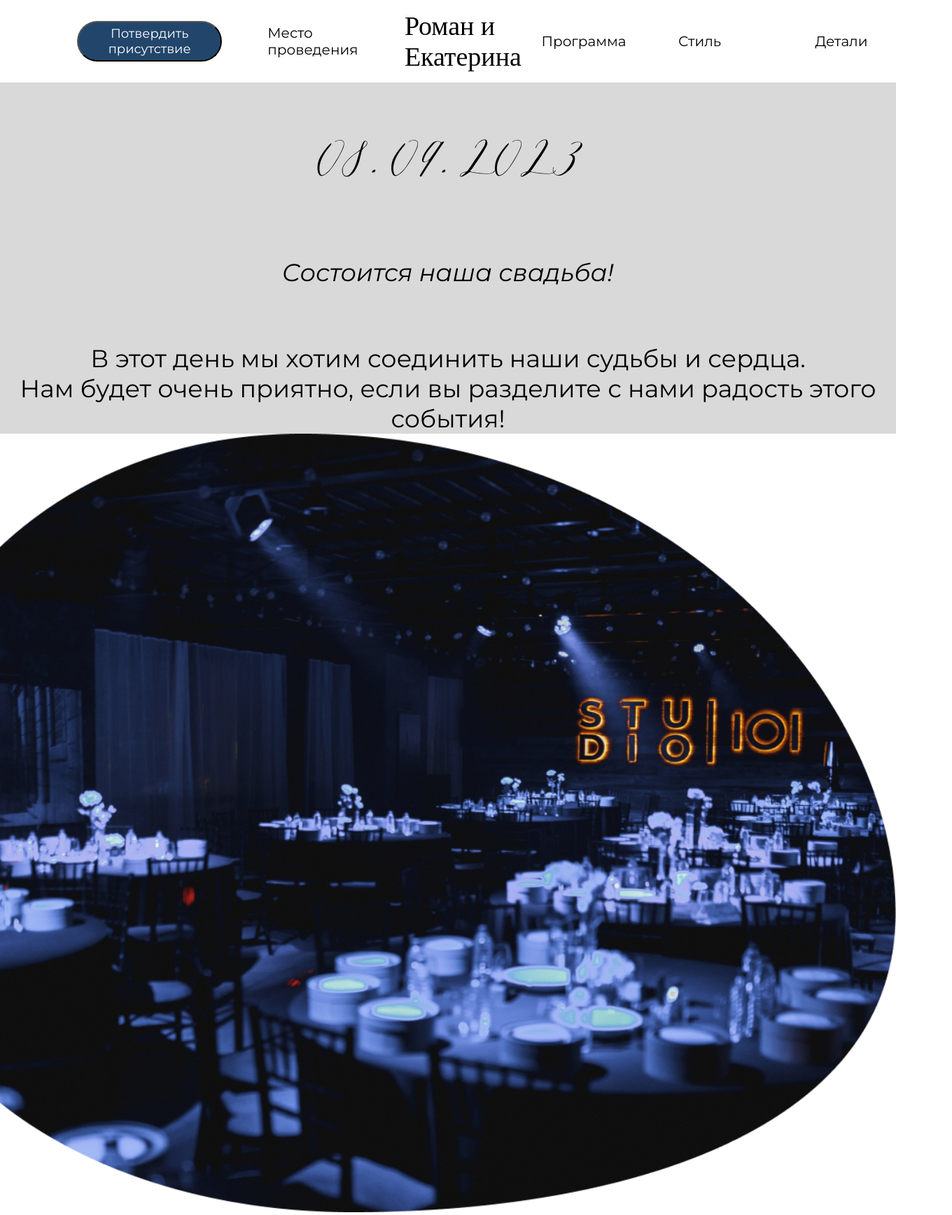
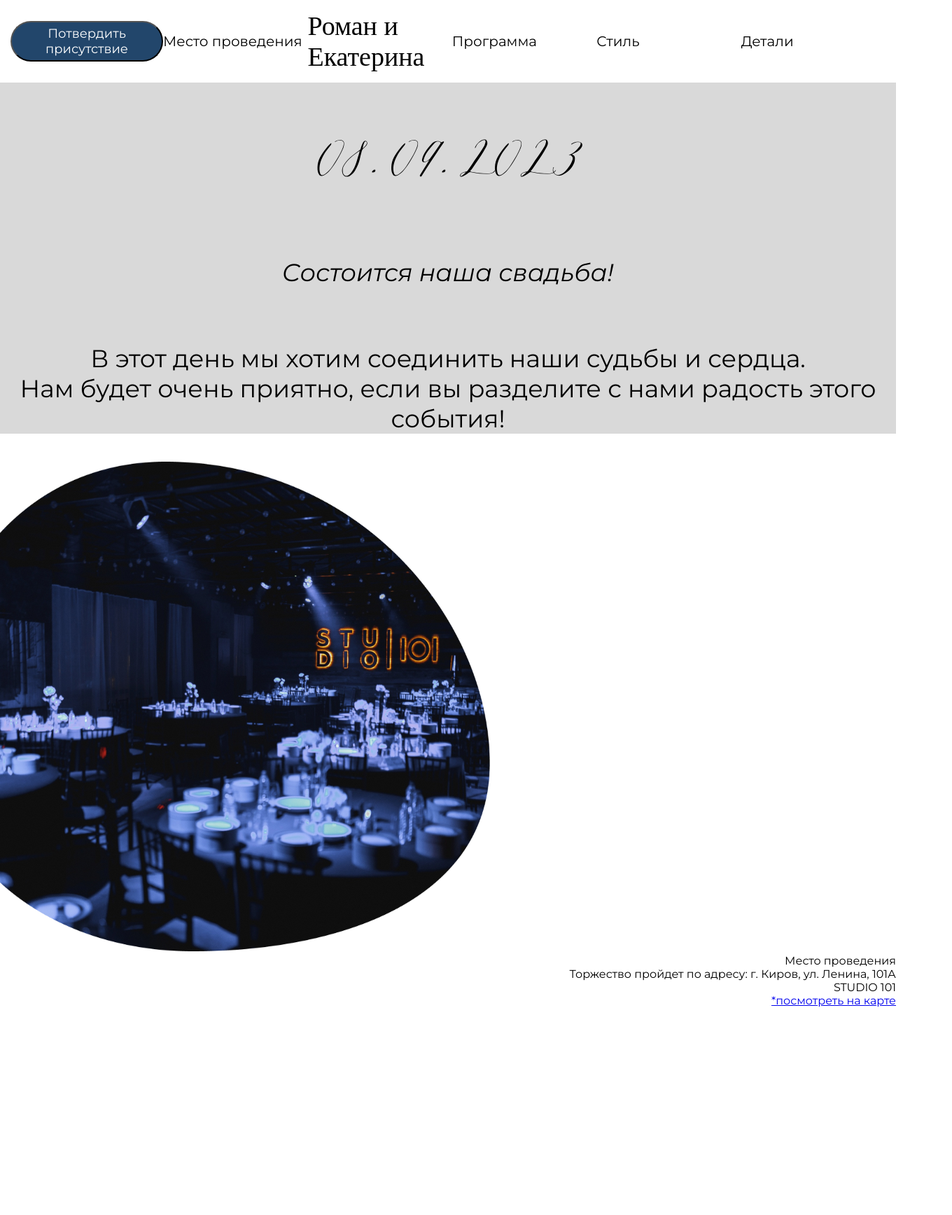
Before and after one commit to stepup981/wedding-brs, a Vue app: page / in a window 1280 px wide. Shown: the whole page at 70% size, 1360 px wide, since content can reach past the window. After the commit the page ends 1440 px from the top, so only its background shows below. Built offline with nearby package versions, Linux system fonts and the light colour scheme; a web font is replaced by a local one.

Commit message:
wokr => home

```diff
--- a/src/components/TheHeader.vue
+++ b/src/components/TheHeader.vue
@@ -32,7 +32,6 @@
    display: flex;
    justify-content: space-between;
    align-items: center;
-   margin-left: 95px;
 }
 .header__btn {
    font-size: 18px;
@@ -41,7 +40,6 @@
    border-style: solid 2px black;
    border-radius: 40px;
    padding: 5px;
-   margin-right: 65px;
 }
 .header__btn:hover {
    box-shadow: 0px 0px 35px 31px rgba(153, 155, 156, 0.2);
@@ -56,12 +54,7 @@
 .header-list-item-logo {
    font-size: 38px;
    font-family: JOURNALISM;
-   position: relative;
-}
-.header-list-item-logo:after {
-   position: relative;
-   background-image: url(../assets/img/love.png);
-   z-index: 1;
 }
 
+
 </style>
--- a/src/components/theLocation.vue
+++ b/src/components/theLocation.vue
@@ -3,13 +3,34 @@
 
    }
 </script>
+
 <template>
    <div class="loc">
-      <img src="../assets/img/studio.png">
+      <img class="img" src="../assets/img/studio.png">
+      <div class="loc__flex">
+         <div class="loc__title">Место проведения</div>
+         <div>Торжество пройдет по адресу: г. Киров, ул. Ленина, 101А</div>
+         <div class="loc__studio">STUDIO 101</div>
+         <a href="https://yandex.ru/maps/org/studio_101/170069430179/?ll=49.681372%2C58.594623&z=14">*посмотреть на карте</a>
+      </div>
+
    </div>
 </template>
 
-
 <style scoped>
 
+.loc {
+   margin-top: 40px;
+}
+.img {
+   height: 700px;
+   width: 700px;
+}
+.loc__flex {
+   display: flex;
+   flex-direction:column;
+   text-align: right;
+}
+
+
 </style>
```
Also changed, not shown: src/App.vue (+0 -30 lines).
